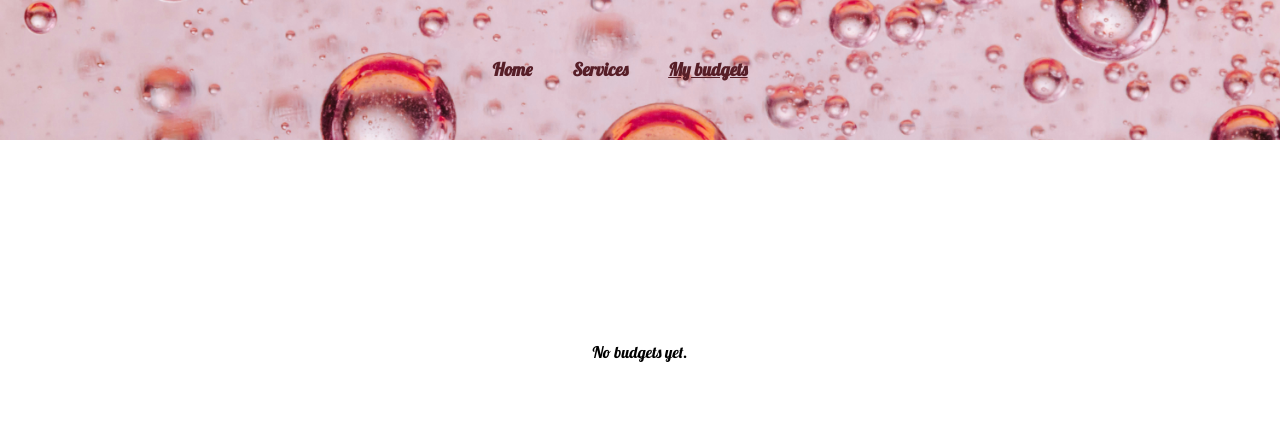
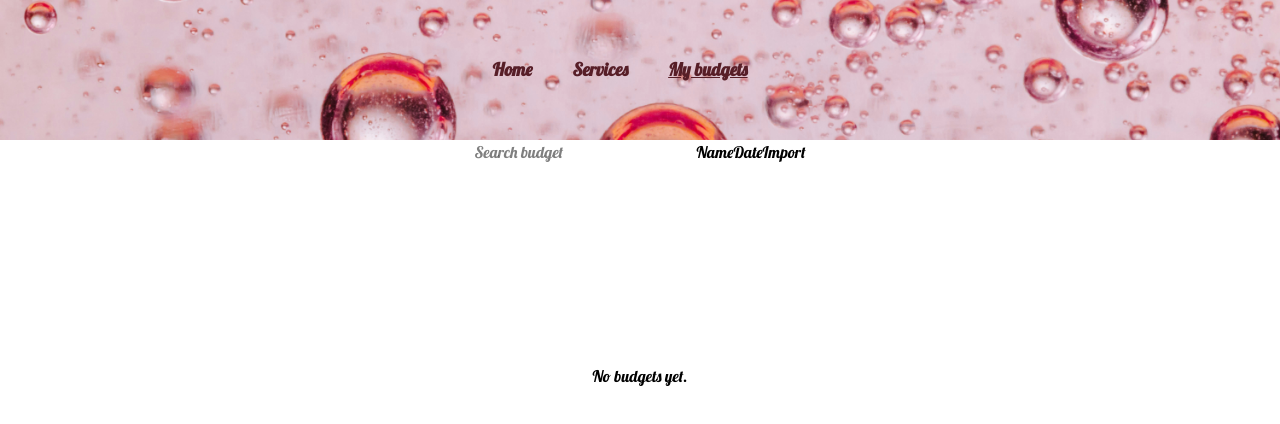
Before and after one commit to ireneruiz00/S6.Budget-with-react, a React (Vite) app: page /current-budgets in a window 1280 px wide. Shown: the top 424 px of the page. Built offline with nearby package versions, Linux system fonts and the light colour scheme; a web font is replaced by a local one.

Commit message:
Sorting buttons and search input logic

```diff
--- a/src/components/atoms/Finder.tsx
+++ /dev/null
@@ -1,8 +0,0 @@
-
-function Finder() {
-  return (
-    <div>Finder</div>
-  )
-}
-
-export default Finder
--- a/src/components/atoms/QuantityInput.tsx
+++ b/src/components/atoms/QuantityInput.tsx
@@ -7,7 +7,7 @@ interface Props {
   onInfoClick: () => void;
 }
 
-function QuantityInput( {label, value, onIncrement, onDecrement, onInfoClick }: Props) {
+function QuantityInput({label, value, onIncrement, onDecrement, onInfoClick}: Props) {
   return (
     <div className="flex items-center gap-2 mb-2">
       <button type="button" onClick={onInfoClick}
--- /dev/null
+++ b/src/components/molecules/BudgetControls.tsx
@@ -0,0 +1,22 @@
+
+interface Props {
+  onSearch: (value: string) => void;
+  onSortByName: () => void;
+  onSortByDate: () => void;
+  onSortByImport: () => void;
+  search: string;
+}
+
+function BudgetControls({onSearch, onSortByName, onSortByDate, onSortByImport, search}: Props) {
+  return (
+    <div>
+        <input type="text" value={search} onChange={(e) => onSearch(e.target.value)} placeholder="Search budget"/>
+        <button type="button" onClick={onSortByName}>Name</button>
+        <button type="button" onClick={onSortByDate}>Date</button>
+        <button type="button" onClick={onSortByImport}>Import</button>
+    </div>
+
+  )
+}
+
+export default BudgetControls
--- a/src/components/molecules/CurrentCards.tsx
+++ b/src/components/molecules/CurrentCards.tsx
@@ -1,7 +1,10 @@
-import { useBudgetContext } from "../../context/BudgetContext";
+import type { Budget } from "../../types/Types";
 
-function CurrentCards() {
-  const { budgets } = useBudgetContext();
+interface Props {
+  budgets: Budget[];
+}
+
+function CurrentCards({ budgets }: Props) {
 
   if (budgets.length === 0) return <p className="text-center mt-50">No budgets yet.</p>;
 
--- a/src/components/organisms/CurrentBudgets.tsx
+++ b/src/components/organisms/CurrentBudgets.tsx
@@ -1,10 +1,51 @@
+import BudgetControls from "../molecules/BudgetControls"
 import CurrentCards from "../molecules/CurrentCards"
+import { useBudgetContext } from "../../context/BudgetContext";
+import { useState } from "react";
+
 
 function CurrentBudgets() {
+  const { budgets } = useBudgetContext();
+
+  const [search, setSearch] = useState("");
+  const [filteredBudgets, setFilteredBudgets] = useState([...budgets])
+
+   const handleSearch = (value: string) => {
+    setSearch(value);
+    const results = budgets.filter(b =>
+      b.name.toLowerCase().includes(value.toLowerCase())
+    );
+    setFilteredBudgets(results);
+  }
+
+  const handleSortByName = () => {
+    const sorted = [...filteredBudgets].sort((a, b) =>
+      a.name.localeCompare(b.name))
+    setFilteredBudgets(sorted)
+  }
+
+  const handleSortByDate = () => {
+    const sorted = [...filteredBudgets].sort((a, b) =>
+      new Date(b.date).getTime() - new Date(a.date).getTime())
+    setFilteredBudgets(sorted)
+  }
+
+  const handleSortByImport = () => {
+    const sorted = [...filteredBudgets].sort((a, b) =>
+    b.total - a.total)
+    setFilteredBudgets(sorted)
+  }
+
   return (
-    <>
-    <CurrentCards/>
-    </>
+    <div>
+    <BudgetControls
+        onSearch={handleSearch}
+        onSortByName={handleSortByName}
+        onSortByDate={handleSortByDate}
+        onSortByImport={handleSortByImport}
+        search={search}/>
+    <CurrentCards budgets={filteredBudgets}/>
+    </div>
   )
 }
 
--- a/src/components/organisms/FormSaveBudget.tsx
+++ b/src/components/organisms/FormSaveBudget.tsx
@@ -45,6 +45,7 @@ function FormSaveBudget({ selectedServices, total }: Props) {
       phone,
       services: selectedServices,
       total,
+      date: new Date()
     };
 
     addBudget(newBudget)
```
Also changed, not shown: src/context/BudgetContext.tsx (+1 -8 lines), src/types/Types.ts (+10 -0 lines).
